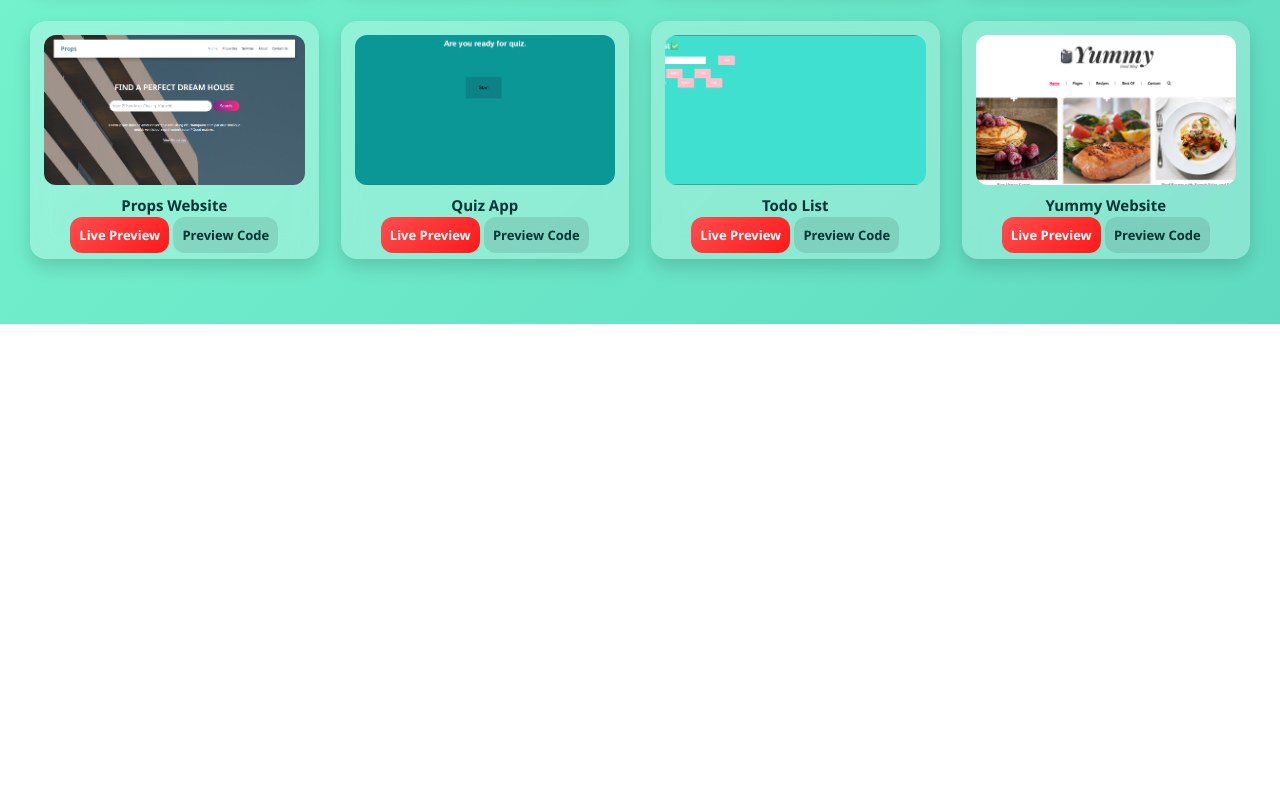
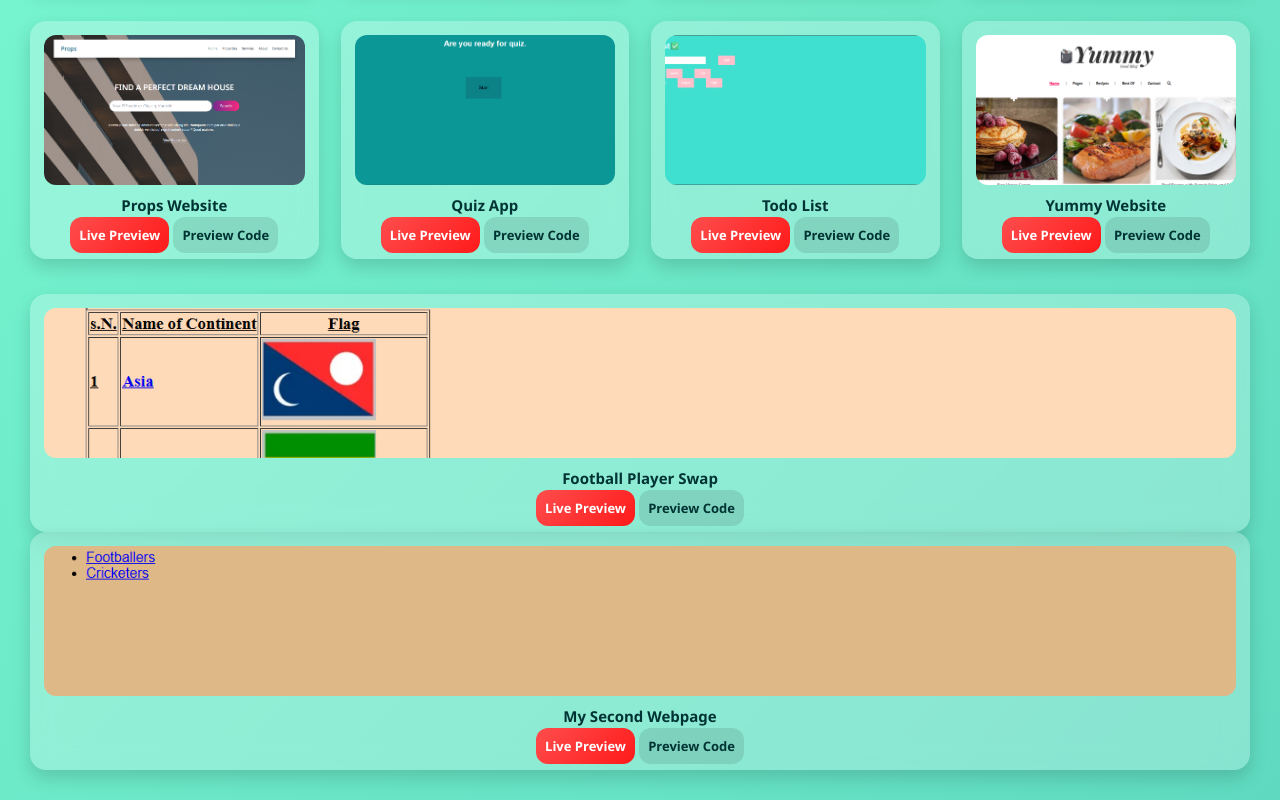
Before and after one commit to MuhammadMuzzammilRana/Assignments-Saylani, a plain HTML site: page index.html in a window 1280 px wide. Shown: the part 914-1714 px from the top of the page. Before the commit the page ends 1238 px from the top, so only its background shows below. Drawn offline with Linux system fonts and the light colour scheme.

Commit message:
Update index.html

```diff
--- a/index.html
+++ b/index.html
@@ -143,6 +143,22 @@
     </div>
 
 </div>
+<div id="group5">
 
+    <div class="span">
+        <div class="img" style="background-image: url('./img/1stWebpage.png');"></div>
+        <h3>Football Player Swap</h3>
+        <a class="live" href="https://muhammadmuzzammilrana.github.io/Football-Player-Swaper/" target="_blank" rel="noopener">Live Preview</a>
+        <a class="code" href="https://github.com/MuhammadMuzzammilRana/Football-Player-Swaper" target="_blank" rel="noopener">Preview Code</a>
+    </div>
+
+    <div class="span">
+        <div class="img" style="background-image: url('./img/2ndWebpage.png');"></div>
+        <h3>My Second Webpage</h3>
+        <a class="live" href="https://muhammadmuzzammilrana.github.io/Digital-Clock/" target="_blank">Live Preview</a>
+        <a class="code" href="https://github.com/MuhammadMuzzammilRana/Digital-Clock" target="_blank">Preview Code</a>
+    </div>
+
+</div>
 </body>
 </html>
```
